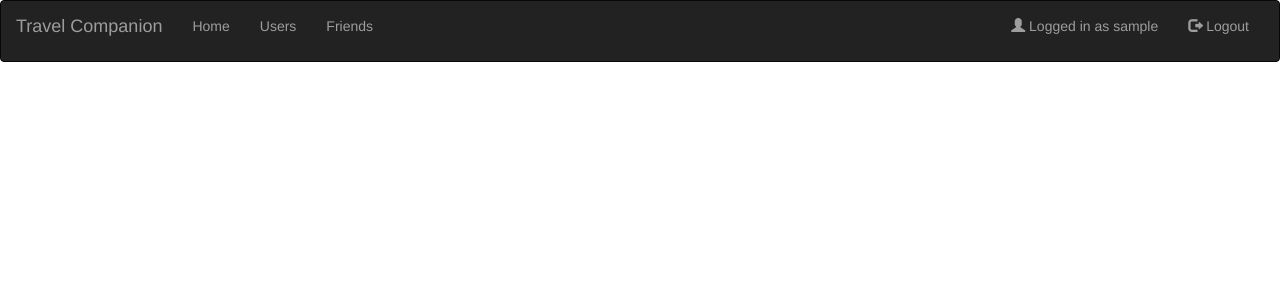
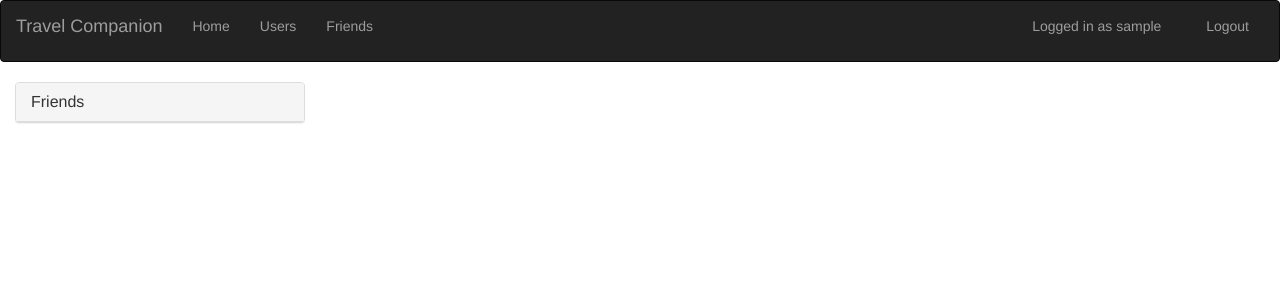
Before and after one commit to Apaar/SE---Travel-Companion, a PHP site: page /friends.php in a window 1280 px wide. Shown: the top 300 px of the page. Run offline with PHP 8.4, Linux system fonts and the light colour scheme; the visitor is signed in with stand-in values (Sample User, id 1); data comes from the database, SQL or seed files in the repository; some libraries are stand-ins or nearby versions; some web fonts are replaced.

Commit message:
friends list button works

```diff
--- a/friends.php
+++ b/friends.php
@@ -1,10 +1,14 @@
 <?php
 	include_once('template.php');
 ?>
-	<div id='friends_body'></div>
-	<link rel="stylesheet" href="https://maxcdn.bootstrapcdn.com/bootstrap/3.3.7/css/bootstrap.min.css">
-	<script src="https://ajax.googleapis.com/ajax/libs/jquery/3.2.1/jquery.min.js"></script>
-	<script src="https://maxcdn.bootstrapcdn.com/bootstrap/3.3.7/js/bootstrap.min.js"></script>
+	<div class ="col-md-3">
+		<div class="panel panel-default">
+			<div class="panel-heading">
+				<h3 class="panel-title">Friends</h3>
+			</div>
+			<ul class="list-group" id="friends_body"></ul>
+		</div>
+	</div>
 
 	<script type="text/javascript">
 		window.onload = getFrnds;
@@ -31,22 +35,23 @@
 						if(this.responseText){
 							//alert("friends")
 							var response = JSON.parse(this.responseText);
-							var friends_box = document.createElement('ul');
-							friends_box.className = 'list-group'
+
 							response.forEach(function(friends){
-								var list_element = document.createElement('li');
-								list_element.className = 'list-group-item';
-								list_element.innerHTML = friends['friend2']
-								friends_box.appendChild(list_element)
+								var list_element = document.createElement('button');
+								list_element.setAttribute('type','button');
+								list_element.className = 'list-group-item list-group-item-action';
+								list_element.innerHTML = friends['friend2'];
+								list_element.value = friends['friend2'];
+								list_element.setAttribute('onclick','button_clicked(this)')
+								document.getElementById('friends_body').appendChild(list_element);
 							})
-							document.getElementById('friends_body').appendChild(friends_box);
+
 						}
 						else {
 							var list_element = document.createElement('li');
 							list_element.className = 'list-group-item';
 							list_element.innerHTML = "You have no friends :(";
-							friends_box.appendChild(list_element);
-							document.getElementById('friends_body').appendChild(friends_box);
+							document.getElementById('friends_body').appendChild(list_element);
 							//alert("friends list empty")
 						}
 					}
@@ -55,6 +60,9 @@
 				xhr.send(params);
 			}
 		}
+		function button_clicked(name){
+			console.log("button_click "+name.value)
+		}
 	</script>
 </body>
 </html>
--- a/index.php
+++ b/index.php
@@ -2,5 +2,5 @@
 	include_once('template.php');
 ?>
 <!-- ADD INDEX PAGE UI STUFF HERE-->
-
+</body>
 </html>
--- a/template.php
+++ b/template.php
@@ -101,7 +101,7 @@
       </div>
       <div class="collapse navbar-collapse" id="myNavbar">
         <ul class="nav navbar-nav">
-          <li id="home"><a href="index.php">Home</a></li>
+          <li id="home"><a href="home.php">Home</a></li>
           <li id="Users"><a href="index.php">Users</a></li>
           <li id="friends"><a href="friends.php">Friends</a></li>
         </ul>
```
